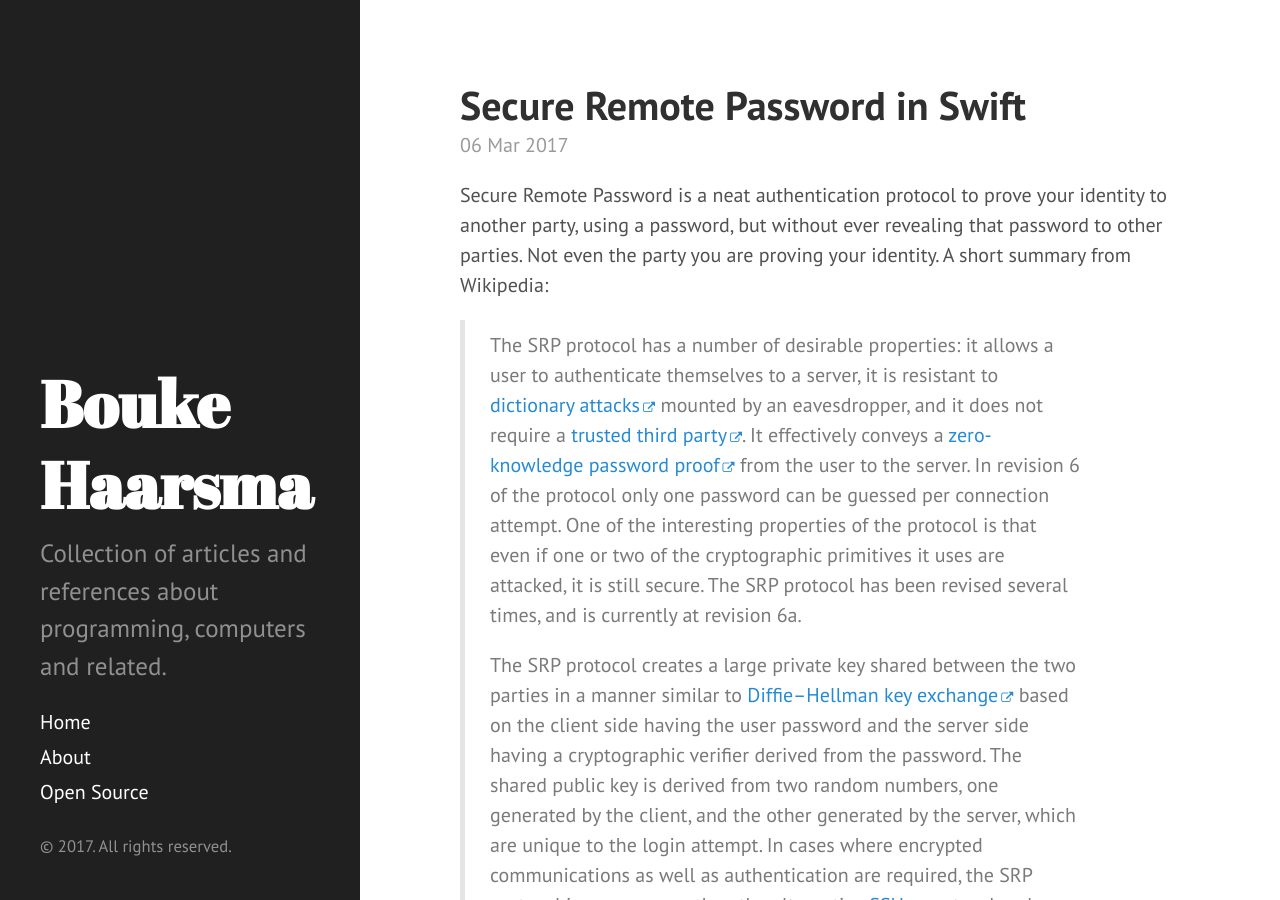
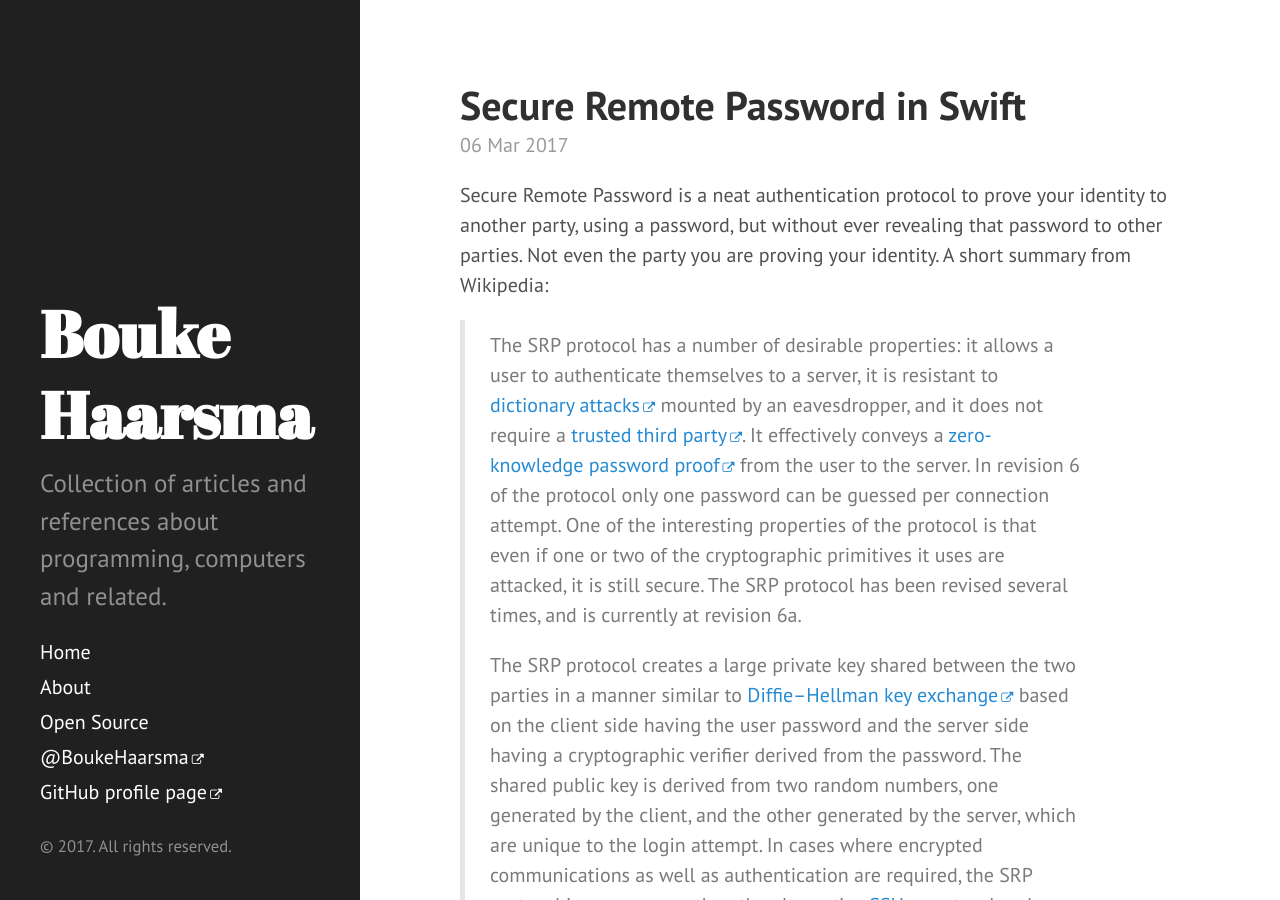
Before and after one commit to Bouke/Bouke.github.io, a Jekyll site: the page built from index.html, in a window 1280 px wide and 900 px high. Built offline with Jekyll 4.4.1, drawn with Linux system fonts in a browser that asks for light colours; nearby versions of some CDN libraries; the list of posts is cut into pages by our own code.

Commit message:
Include twitter/github in sidebar

```diff
--- a/_includes/sidebar.html
+++ b/_includes/sidebar.html
@@ -25,6 +25,8 @@
           {% endif %}
         {% endif %}
       {% endfor %}
+      <a class="sidebar-nav-item" href="https://twitter.com/BoukeHaarsma">@BoukeHaarsma</a>
+      <a class="sidebar-nav-item" href="https://github.com/Bouke">GitHub profile page</a>
     </nav>
 
     <p><small>&copy; {{ site.time | date: '%Y' }}. All rights reserved.</small></p>
```
